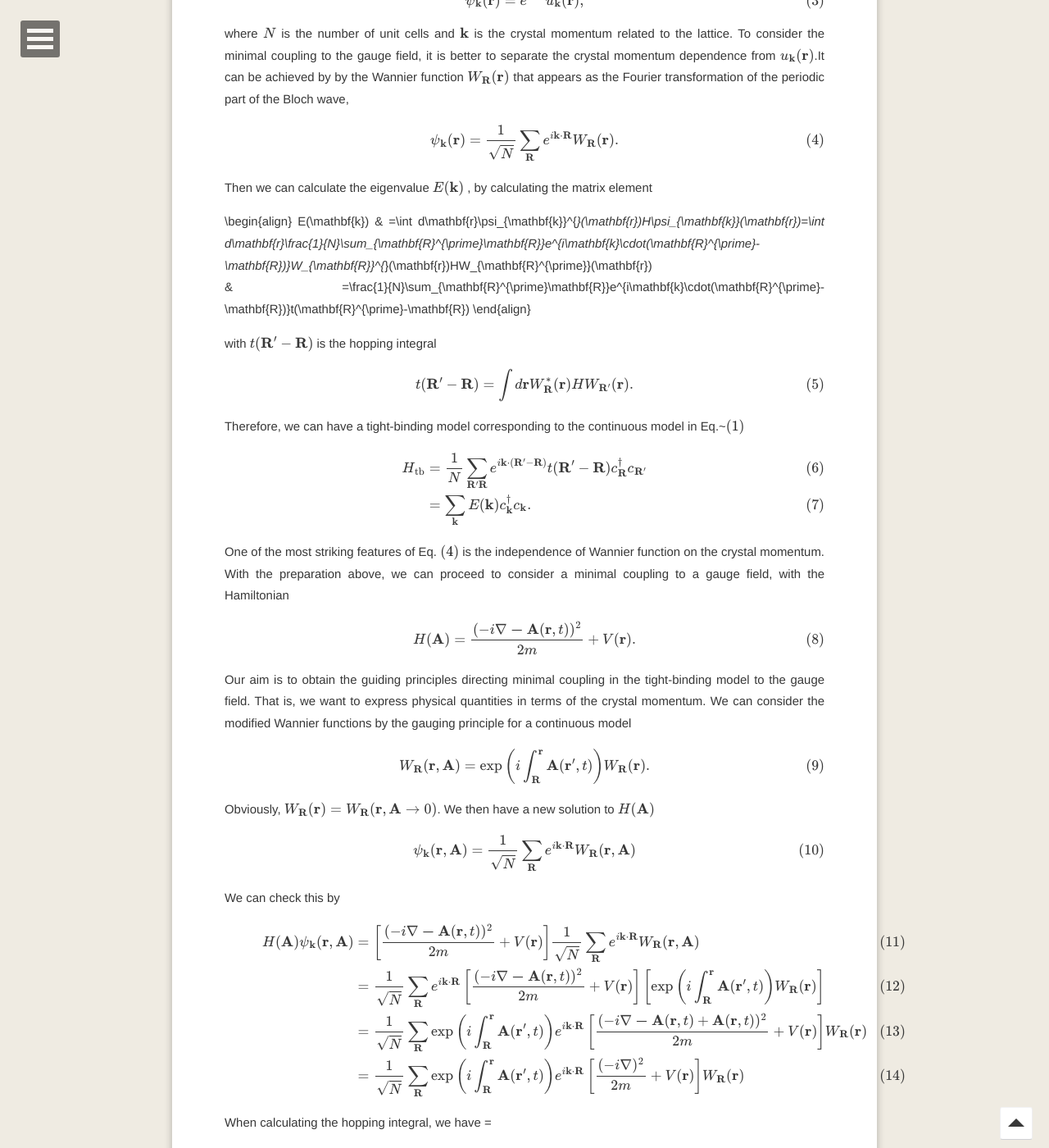
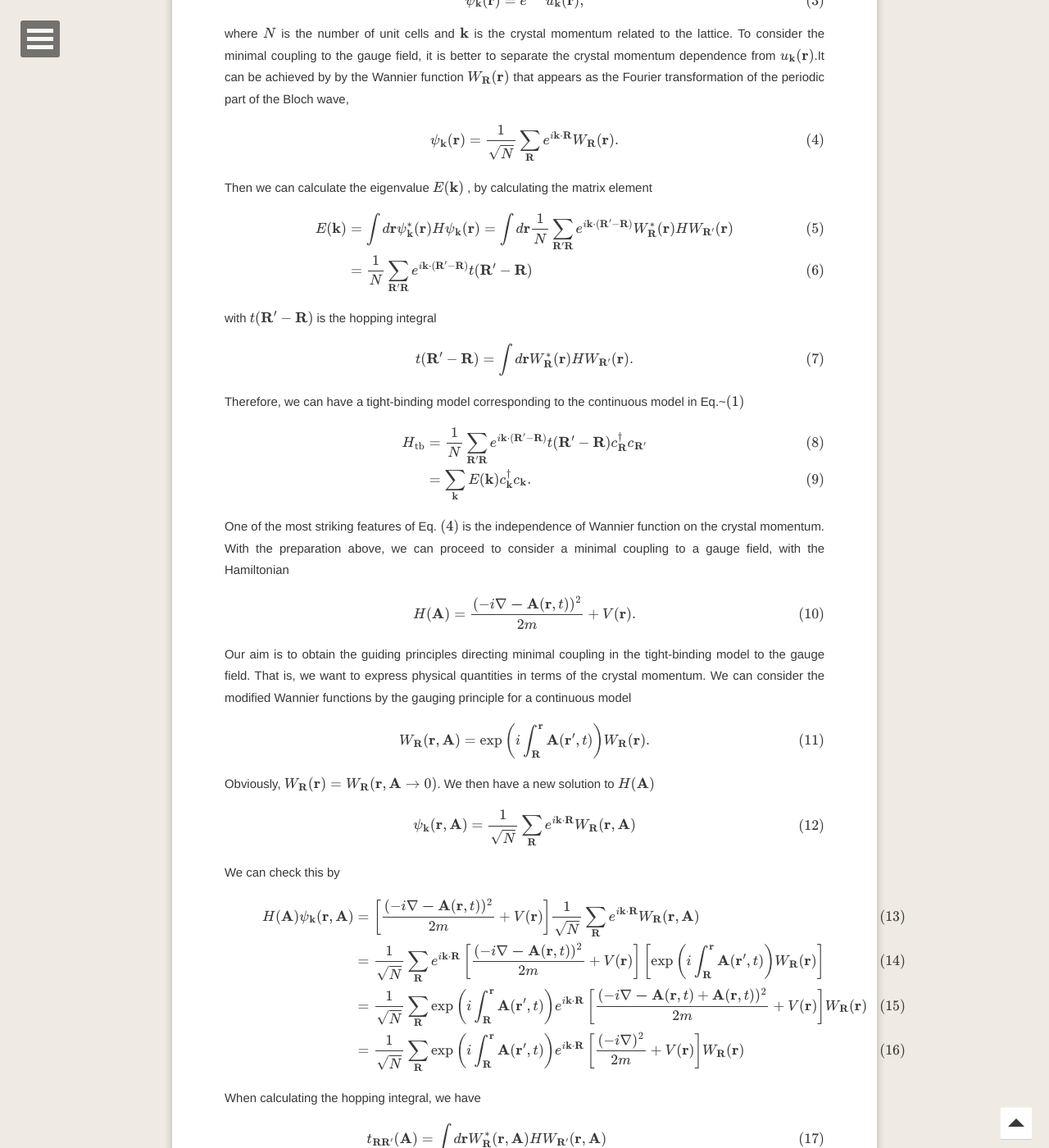
Before and after one commit to shuaichenphysics/shuaichenphysics.github.io, a Jekyll site: the page built from _posts/2023-11-16-Periels_substitution.md, in a window 1280 px wide and 1400 px high, scrolled down 700 px. Shown: the whole window at 82% size. Built offline with Jekyll 4.4.1, drawn with Linux system fonts in a browser that asks for light colours; formulas are drawn with MathJax 3; comment, search, counter and statistics services are not loaded; some of the changed text lies outside the part shown.

Commit message:
modify 2023-11-16-Perierls_substitution.md

```diff
--- a/_posts/2023-11-16-Periels_substitution.md
+++ b/_posts/2023-11-16-Periels_substitution.md
@@ -28,13 +28,14 @@ $$
 H\psi_{\mathbf{k}}(\mathbf{r})=E(\mathbf{k})\psi_{\mathbf{k}}(\mathbf{r})
 $$
 
- to the Schroedinger equation in Eq. $$(\ref{eq:Seq})$$ can be written
+to the Schroedinger equation in Eq. $$(\ref{eq:Seq})$$ can be written
 in the form as
 
-
+$$
 \begin{align}
 \psi_{\mathbf{k}}(\mathbf{r}) & =e^{i\mathbf{k}\cdot\mathbf{r}}u_{\mathbf{k}}(\mathbf{r}),
 \end{align}
+$$
 
 where $$N$$ is the number of unit cells and $$\mathbf{k}$$ is the crystal
 momentum related to the lattice. To consider the minimal coupling
@@ -50,10 +51,12 @@ $$
 Then we can calculate the eigenvalue $$E(\mathbf{k})$$ , by calculating
 the matrix element
 
+$$
 \begin{align}
 E(\mathbf{k}) & =\int d\mathbf{r}\psi_{\mathbf{k}}^{*}(\mathbf{r})H\psi_{\mathbf{k}}(\mathbf{r})=\int d\mathbf{r}\frac{1}{N}\sum_{\mathbf{R}^{\prime}\mathbf{R}}e^{i\mathbf{k}\cdot(\mathbf{R}^{\prime}-\mathbf{R})}W_{\mathbf{R}}^{*}(\mathbf{r})HW_{\mathbf{R}^{\prime}}(\mathbf{r})\\
  & =\frac{1}{N}\sum_{\mathbf{R}^{\prime}\mathbf{R}}e^{i\mathbf{k}\cdot(\mathbf{R}^{\prime}-\mathbf{R})}t(\mathbf{R}^{\prime}-\mathbf{R})
 \end{align}
+$$
 
 with $$t(\mathbf{R}^{\prime}-\mathbf{R})$$ is the hopping integral
 
@@ -67,12 +70,10 @@ Therefore, we can have a tight-binding model corresponding to the
 continuous model in Eq.~$$(\ref{eq:Seq})$$
 
 $$
-
 \begin{align}
 H_{\mathrm{tb}} & =\frac{1}{N}\sum_{\mathbf{R}^{\prime}\mathbf{R}}e^{i\mathbf{k}\cdot(\mathbf{R}^{\prime}-\mathbf{R})}t(\mathbf{R}^{\prime}-\mathbf{R})c_{\mathbf{R}}^{\dagger}c_{\mathbf{R}^{\prime}}\\
  & =\sum_{\mathbf{k}}E(\mathbf{k})c_{\mathbf{k}}^{\dagger}c_{\mathbf{k}}.
 \end{align}
-
 $$
 
 One of the most striking features of Eq.$$~(\ref{eq:Wann})$$ is the independence
@@ -112,11 +113,11 @@ H(\mathbf{A})\psi_{\mathbf{k}}(\mathbf{r},\mathbf{A}) & =\left[\frac{(-i\mathbf{
 \end{align}
 $$
 
-When calculating the hopping integral, we have =
+When calculating the hopping integral, we have
 
 $$
 \begin{align}
-t_{RR^{\prime}}(\mathbf{A}) & =\int d\mathbf{r}W_{\mathbf{R}}^{*}(\mathbf{r},\mathbf{A})HW_{\mathbf{R}^{\prime}}(\mathbf{r},\mathbf{A})\\
+t_{\mathbf R\mathbf R^{\prime}}(\mathbf{A}) & =\int d\mathbf{r}W_{\mathbf{R}}^{*}(\mathbf{r},\mathbf{A})HW_{\mathbf{R}^{\prime}}(\mathbf{r},\mathbf{A})\\
  & =\exp\left[i\int_{\mathbf{R}^{\prime}}^{\mathbf{R}}\mathbf{A}\cdot d\mathbf{r}^{\prime}\right]\int d\mathbf{r}e^{i\Phi_{R^{\prime}rR}}HW_{\mathbf{R}^{\prime}}(\mathbf{r})
 \end{align}
 $$
```
